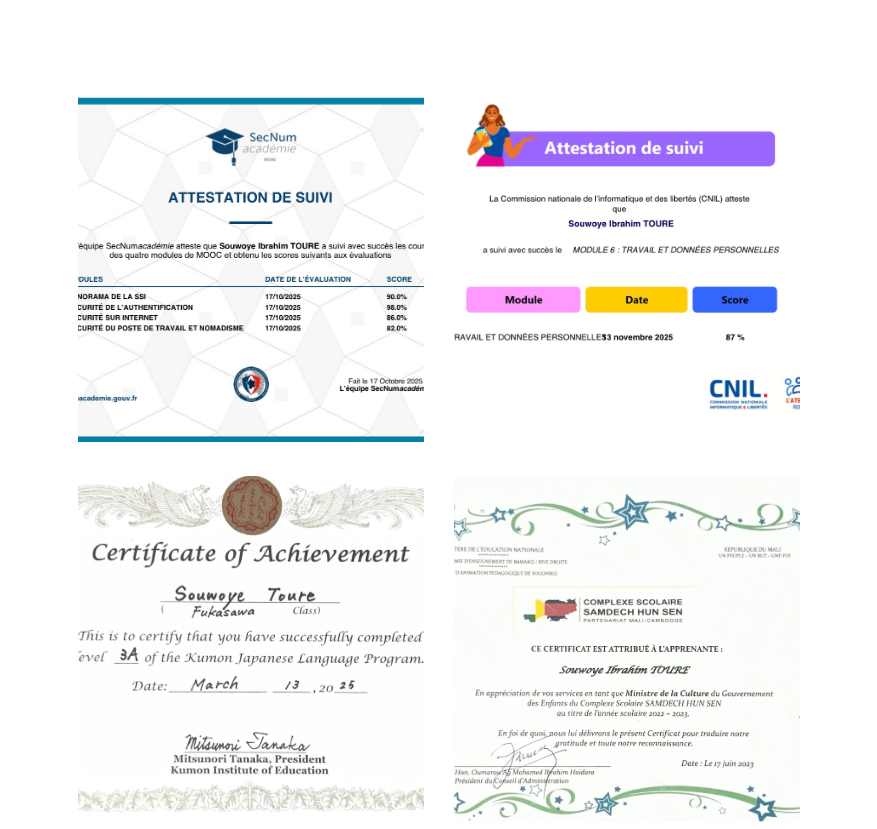
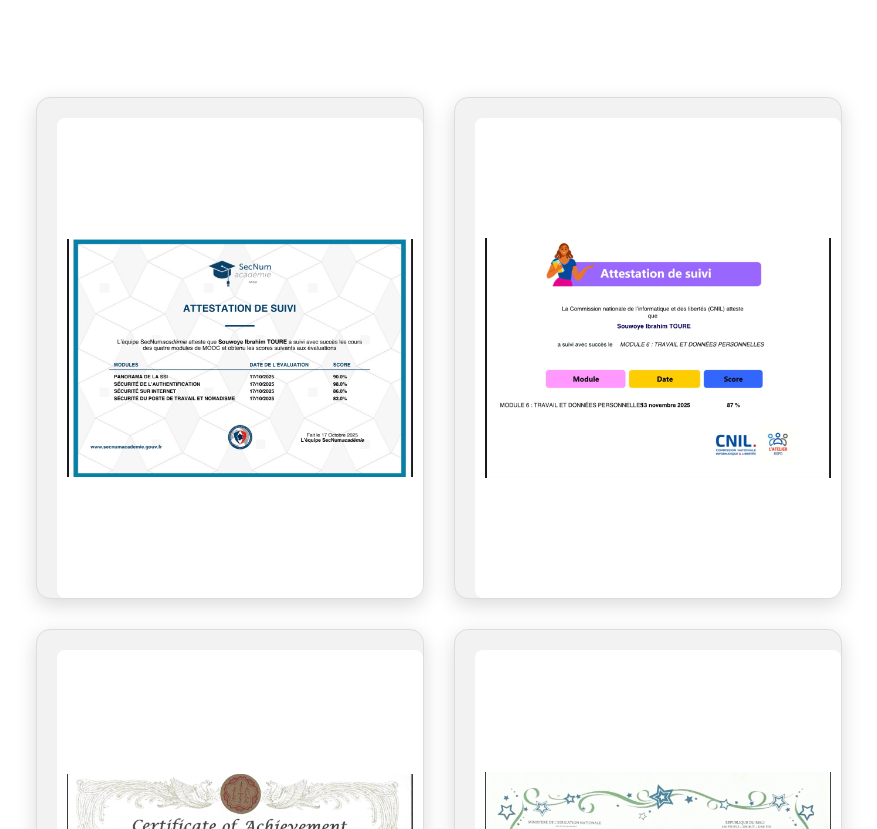
Before and after one commit to souwoye-toure/Portfolio, a plain HTML site: page index.html in a window 1280 px wide. Shown: the part 2384-3213 px from the top of the page, without its empty margins (201-1078 px from the left). Drawn offline with Linux system fonts and the light colour scheme.

Commit message:
Update pf.css

```diff
--- a/pf.css
+++ b/pf.css
@@ -193,3 +193,28 @@
     justify-content:center;
     gap:30px;
 }
+/* --- Section Certifications version visible --- */
+.certifications {
+    background: #f2f2f2;
+    padding: 20px;
+    border-radius: 14px;
+    box-shadow: 0 6px 20px rgba(0, 0, 0, 0.15);
+    border: 1px solid #ddd;
+    aspect-ratio: 3 / 4;
+    overflow: hidden;
+    transition: transform 0.2s ease, box-shadow 0.2s ease;
+}
+
+.certifications:hover {
+    transform: translateY(-4px);
+    box-shadow: 0 10px 28px rgba(0, 0, 0, 0.20);
+}
+
+.certifications img {
+    width: 100%;
+    height: 100%;
+    object-fit: contain;
+    background: #ffffff;
+    padding: 10px;
+    border-radius: 8px;
+}
```
